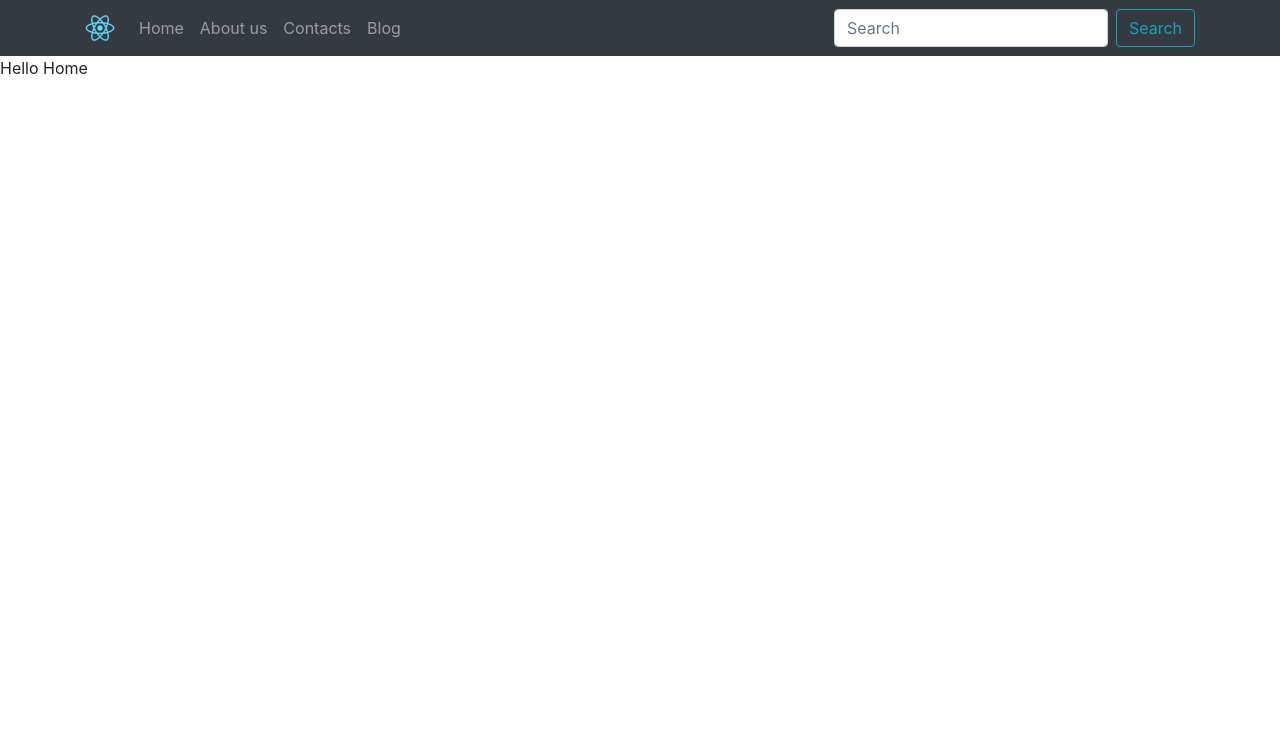
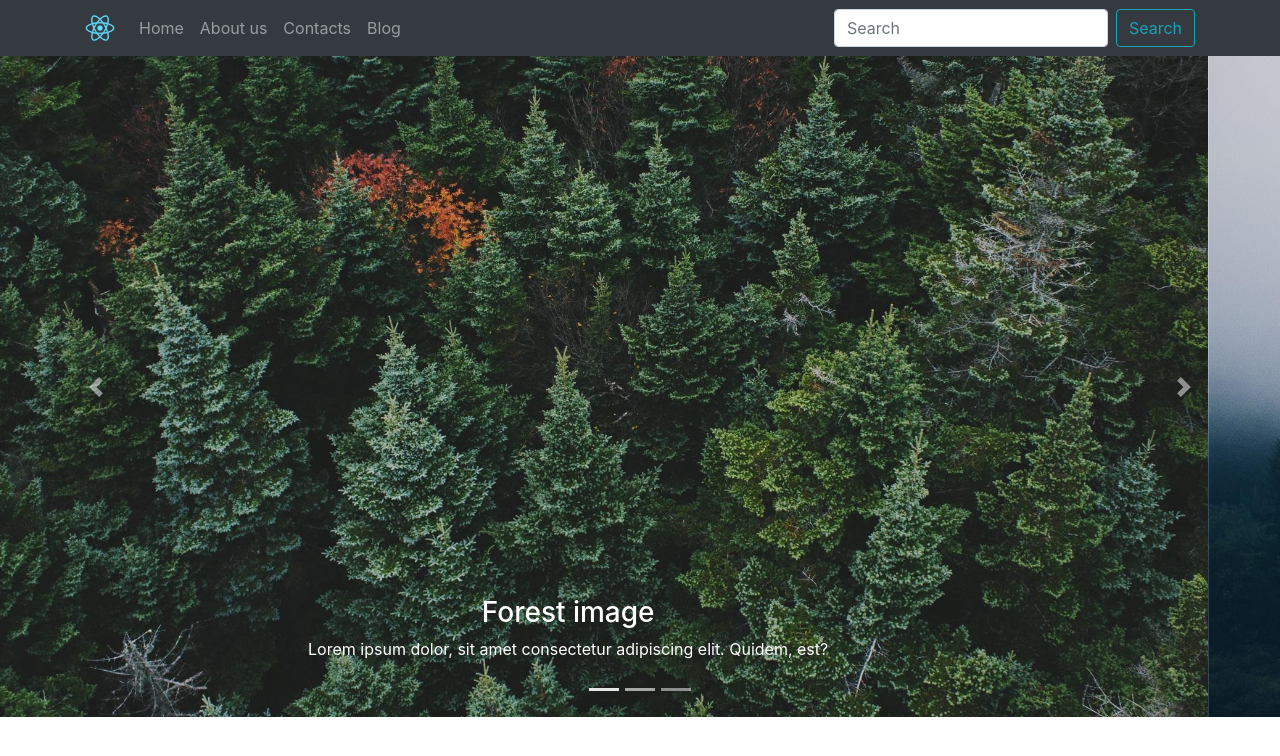
Before and after one commit to RomanButsiy/react-tutorial, a React (Create React App) app in the folder my-app/: page / in a window 1280 px wide. Shown: the top 756 px of the page. Built offline with nearby package versions, Linux system fonts and the light colour scheme.

Commit message:
Added CarouselBox

```diff
--- /dev/null
+++ b/my-app/src/Components/CarouselBox.js
@@ -0,0 +1,46 @@
+import React, { Component } from 'react';
+import Carousel from 'react-bootstrap/Carousel';
+import forestImg1 from '../assets/forest1.jpg';
+import forestImg2 from '../assets/forest2.jpg';
+
+export default class CarouselBox extends Component {
+    render() {
+        return (
+            <Carousel>
+                <Carousel.Item>
+                    <img
+                        className="d-block w-100"
+                        src={forestImg1}
+                        alt="Forest"
+                    />
+                    <Carousel.Caption>
+                        <h3>Forest image</h3>
+                        <p>Lorem ipsum dolor, sit amet consectetur adipiscing elit. Quidem, est?</p>
+                    </Carousel.Caption>
+                </Carousel.Item>
+                <Carousel.Item>
+                    <img
+                        className="d-block w-100"
+                        src={forestImg2}
+                        alt="Forest"
+                    />
+                    <Carousel.Caption>
+                        <h3>Other forest image</h3>
+                        <p>Lorem ipsum dolor, sit amet consectetur adipiscing elit. Quidem, est?</p>
+                    </Carousel.Caption>
+                </Carousel.Item>
+                <Carousel.Item>
+                    <img
+                        className="d-block w-100"
+                        src={forestImg1}
+                        alt="Forest"
+                    />
+                    <Carousel.Caption>
+                        <h3>Forest image</h3>
+                        <p>Lorem ipsum dolor, sit amet consectetur adipiscing elit. Quidem, est?</p>
+                    </Carousel.Caption>
+                </Carousel.Item>
+            </Carousel>
+        )
+    }
+}
--- a/my-app/src/Pages/Home.js
+++ b/my-app/src/Pages/Home.js
@@ -1,11 +1,10 @@
 import React, { Component } from 'react';
+import CarouselBox from '../Components/CarouselBox';
 
 export default class Home extends Component {
     render() {
         return (
-            <div>
-                Hello Home
-            </div>
+            <CarouselBox />
         )
     }
 }
```
Also changed, not shown: my-app/src/assets/forest1.jpg (added), my-app/src/assets/forest2.jpg (added).
